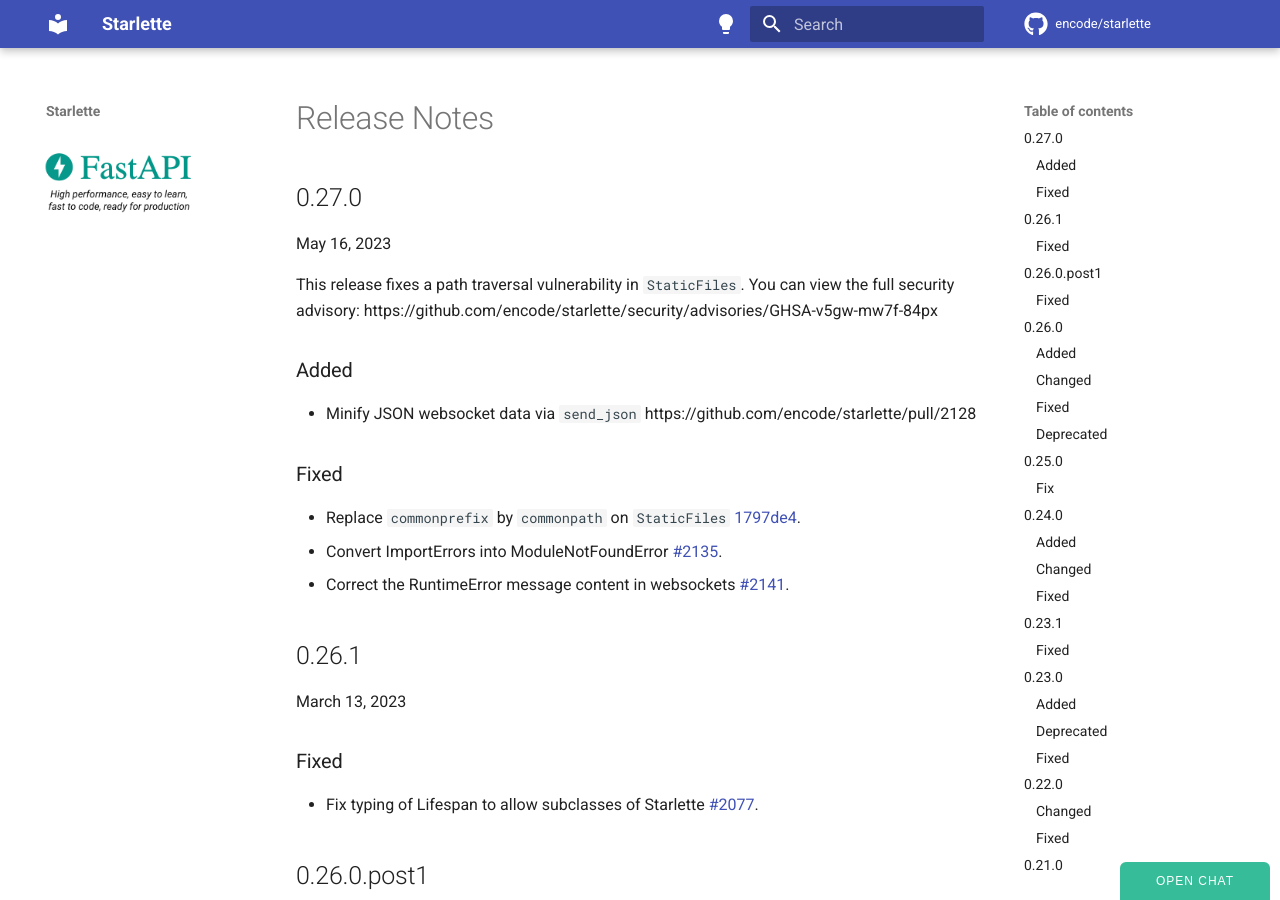
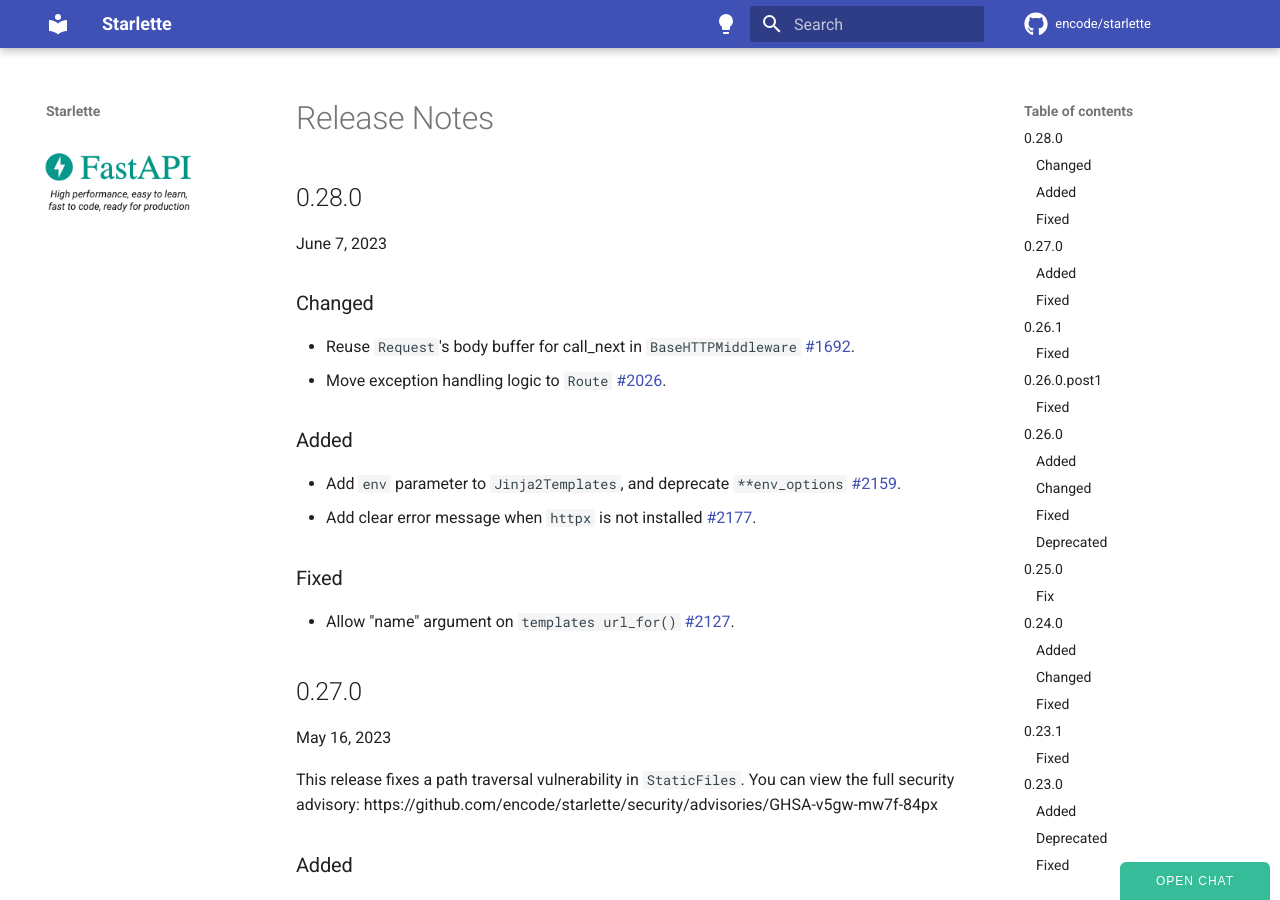
Before and after one commit to azurelotus0926/starlette, an MkDocs documentation site: the page built from docs/release-notes.md, in a window 1280 px wide and 900 px high. Built offline with MkDocs 1.6.1 and Material for MkDocs 9.7.7, drawn with Linux system fonts in a browser that asks for light colours; comment, search, counter and statistics services are not loaded.

Commit message:
Version 0.28.0 (#2169)

```diff
--- a/docs/release-notes.md
+++ b/docs/release-notes.md
@@ -1,3 +1,18 @@
+## 0.28.0
+
+June 7, 2023
+
+### Changed
+* Reuse `Request`'s body buffer for call_next in `BaseHTTPMiddleware` [#1692](https://github.com/encode/starlette/pull/1692).
+* Move exception handling logic to `Route` [#2026](https://github.com/encode/starlette/pull/2026).
+
+### Added
+* Add `env` parameter to `Jinja2Templates`, and deprecate `**env_options` [#2159](https://github.com/encode/starlette/pull/2159).
+* Add clear error message when `httpx` is not installed [#2177](https://github.com/encode/starlette/pull/2177).
+
+### Fixed
+* Allow "name" argument on `templates url_for()` [#2127](https://github.com/encode/starlette/pull/2127).
+
 ## 0.27.0
 
 May 16, 2023
--- a/starlette/__init__.py
+++ b/starlette/__init__.py
@@ -1 +1 @@
-__version__ = "0.27.0"
+__version__ = "0.28.0"
```
Also changed, not shown: .github/pull_request_template.md.
